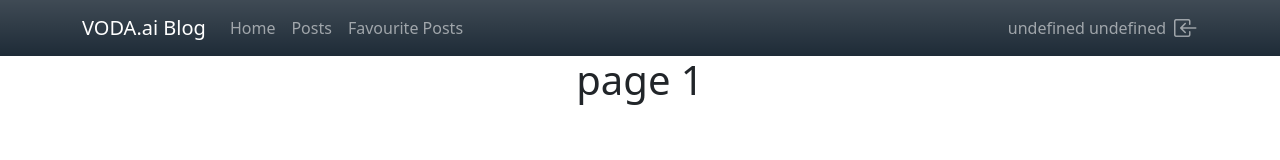
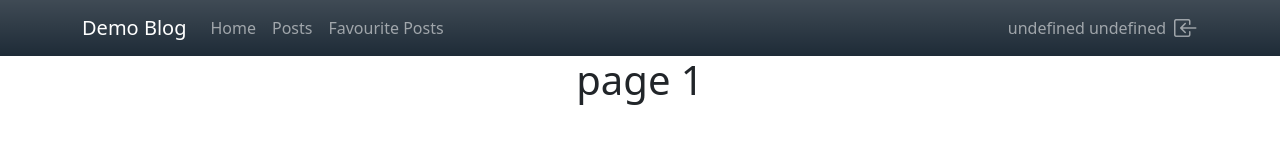
Before and after one commit to konkamp94/blog, a React (Create React App) app in the folder blog-fe/: page /blog in a window 1280 px wide. Shown: the top 160 px of the page. Built offline with nearby package versions, Linux system fonts and the light colour scheme; sample sign-in values are in the browser's storage.

Commit message:
fix header name

```diff
--- a/blog-fe/src/components/header.js
+++ b/blog-fe/src/components/header.js
@@ -18,7 +18,7 @@ const Header = () => {
   return (
     <Navbar bg="dark" variant="dark" expand="lg">
       <Container>
-        <Navbar.Brand>VODA.ai Blog</Navbar.Brand>
+        <Navbar.Brand>Demo Blog</Navbar.Brand>
         <Navbar.Toggle aria-controls="basic-navbar-nav" />
         <Navbar.Collapse id="basic-navbar-nav">
           <Nav className="me-auto">
```
